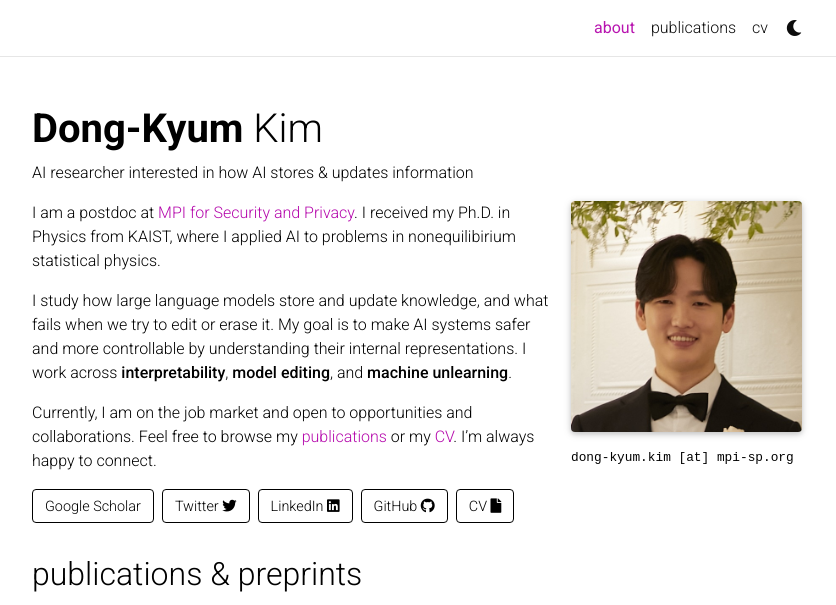
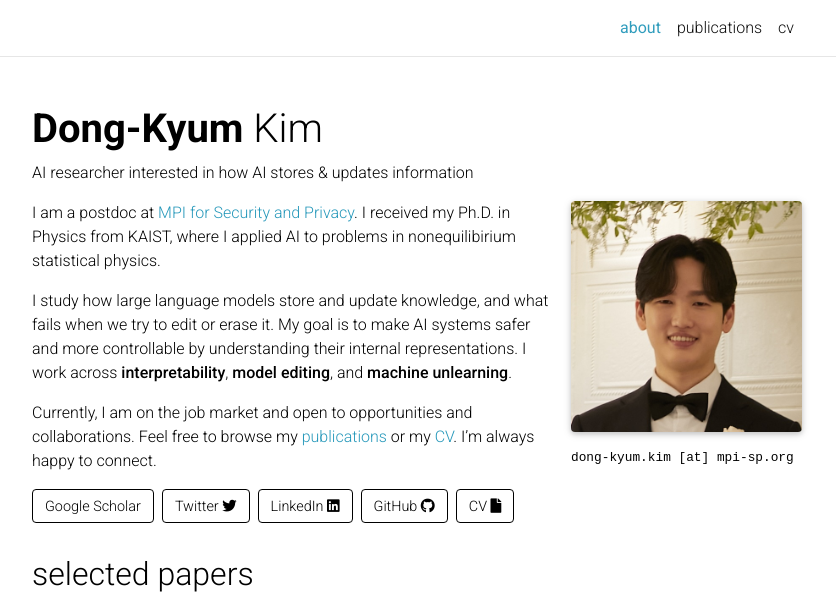
Before and after one commit to kdkyum/kdkyum.github.io, a Jekyll site: the page built from _pages/about.md, in a window 1280 px wide, cut to the strip 0-605 px from the top of the page. Shown: the whole strip, without its empty margins (223-1059 px from the left). Built offline with Jekyll 4.4.1, drawn with Linux system fonts in a browser that asks for light colours; full-size pictures stand in for the smaller copies a plugin makes; comment, search, counter and statistics services are not loaded; a style sheet for code colours, icons or effects is not loaded.

Commit message:
feat: update bibliography entries and enhance publication display on about page

```diff
--- a/_config.yml
+++ b/_config.yml
@@ -312,7 +312,7 @@
 enable_tooltips:
   false # enables automatic tooltip links generated
   # for each section titles on pages and posts
-enable_darkmode: true # enables switching between light/dark modes
+enable_darkmode: false # enables switching between light/dark modes
 enable_navbar_social:
   true # enables displaying social links in the
   # navbar on the about page
--- a/_layouts/bib.html
+++ b/_layouts/bib.html
@@ -180,6 +180,9 @@
           {%- if entry.website %}
             <a href="{{ entry.website }}" class="btn btn-sm z-depth-0" role="button">Website</a>
           {%- endif %}
+          {%- if entry.tweet %}
+            <a href="{{ entry.tweet }}" class="btn btn-sm z-depth-0" role="button"><i class="fab fa-twitter"></i> Tweet</a>
+          {%- endif %}
           </div>
 
           {% if entry.abstract -%}
--- a/_pages/about.md
+++ b/_pages/about.md
@@ -47,6 +47,6 @@
 </div>
 
 <div class="publications">
-<h2>publications & preprints</h2>
-{% bibliography -f papers %}
+<h2>selected papers</h2>
+{% bibliography -f papers -q @*[selected={true}]* %}
 </div>
--- a/_sass/_themes.scss
+++ b/_sass/_themes.scss
@@ -7,8 +7,8 @@
   --global-code-bg-color: #{$code-bg-color-light};
   --global-text-color: #{$black-color};
   --global-text-color-light: #{$grey-color};
-  --global-theme-color: #{$purple-color};
-  --global-hover-color: #{$purple-color};
+  --global-theme-color: #{$cyan-color};
+  --global-hover-color: #{$cyan-color};
   --global-footer-bg-color: #{$grey-color-dark};
   --global-footer-text-color: #{$grey-color-light};
   --global-footer-link-color: #{$white-color};
--- a/_sass/_variables.scss
+++ b/_sass/_variables.scss
@@ -34,5 +34,5 @@
 
 // Theme colors
 
-$code-bg-color-light:     rgba($purple-color, 0.05);
+$code-bg-color-light:     rgba($cyan-color, 0.05);
 $code-bg-color-dark:      #2c3237 !default;
```
Also changed, not shown: _bibliography/papers.bib (+5 -4 lines).
